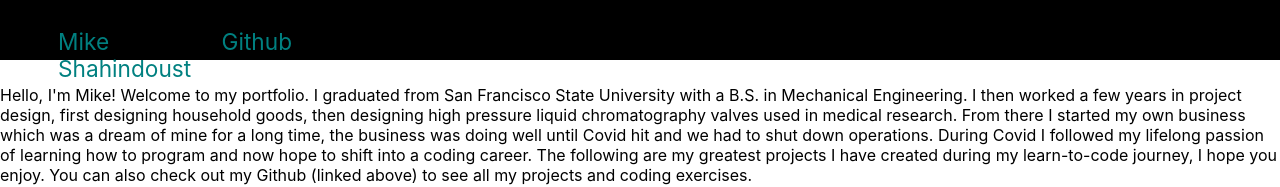
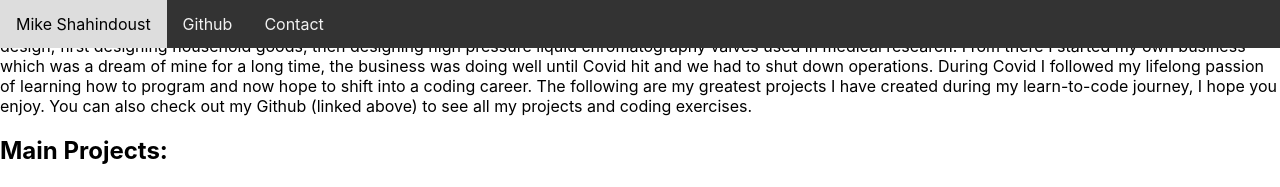
Before and after one commit to MikeShahin/portfolio, a React (Create React App) app: page / in a window 1280 px wide. Shown: the top 187 px of the page. Built offline with nearby package versions, Linux system fonts and the light colour scheme.

Commit message:
updated header

```diff
--- a/src/App.css
+++ b/src/App.css
@@ -13,7 +13,7 @@
   }
 }
 
-.App-header {
+/* .App-header {
   background-color: #282c34;
   min-height: 100vh;
   display: flex;
@@ -26,7 +26,7 @@
 
 .App-link {
   color: #61dafb;
-}
+} */
 
 @keyframes App-logo-spin {
   from {
@@ -37,7 +37,7 @@
   }
 }
 
-.header {
+/* .header {
   background-color: rgb(0, 0, 0);
   position: sticky;
   z-index: 1;
@@ -57,4 +57,33 @@
   float: left;
   font-size: 17pt;
   padding-right: 20px;
+} */
+
+.navbar {
+  overflow: hidden;
+  background-color: #333;
+  position: fixed; /* Set the navbar to fixed position */
+  top: 0; /* Position the navbar at the top of the page */
+  width: 100%; /* Full width */
 }
+
+/* Links inside the navbar */
+.navbar a {
+  float: left;
+  display: block;
+  color: #f2f2f2;
+  text-align: center;
+  padding: 14px 16px;
+  text-decoration: none;
+}
+
+/* Change background on mouse-over */
+.navbar a:hover {
+  background: #ddd;
+  color: black;
+}
+
+/* Main content */
+.main {
+  margin-top: 30px; /* Add a top margin to avoid content overlay */
+}
--- a/src/header.js
+++ b/src/header.js
@@ -8,24 +8,17 @@ class Header extends React.Component {
   render() {
     const link = {
       width: '100px',
-      padding: '12px',
-      margin: '0 6px 6px',
+    //   padding: '12px',
+    //   margin: '0 6px 6px',
       textDecoration: 'none',
       color: 'teal',
     }
     const { currentUser } = this.props
     return (
-      <div className="header">
-
-        <ul>
-            <li style={link}>
-                Mike Shahindoust
-            </li>
-            <li>|</li>
-            <li style={link}>
-                Github
-            </li>
-          </ul>
+      <div class="navbar">
+        <a href="">Mike Shahindoust</a>
+        <a href="https://github.com/MikeShahin">Github</a>
+        <a href="mailto: MikeShahindoust@gmail.com">Contact</a>
       </div>
     )
   }
```
Also changed, not shown: src/index.css (line endings or trailing spaces).
